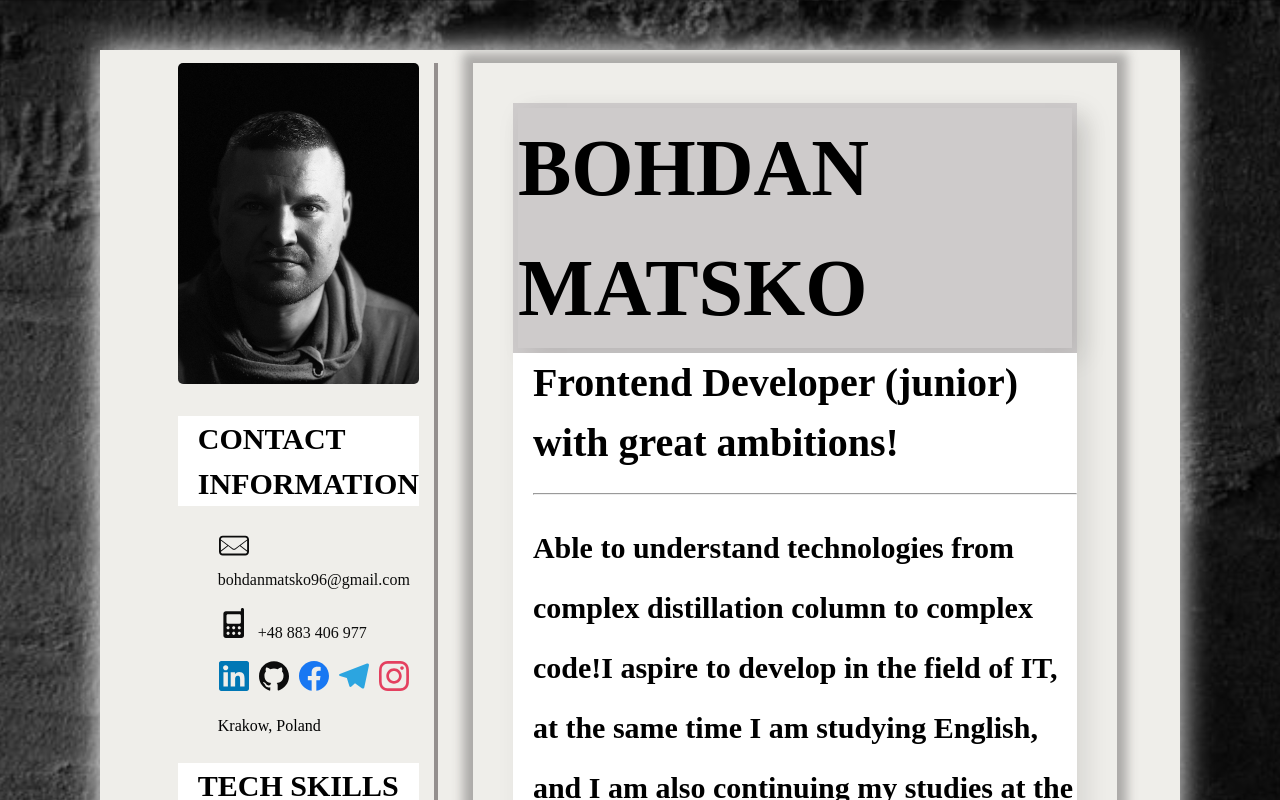
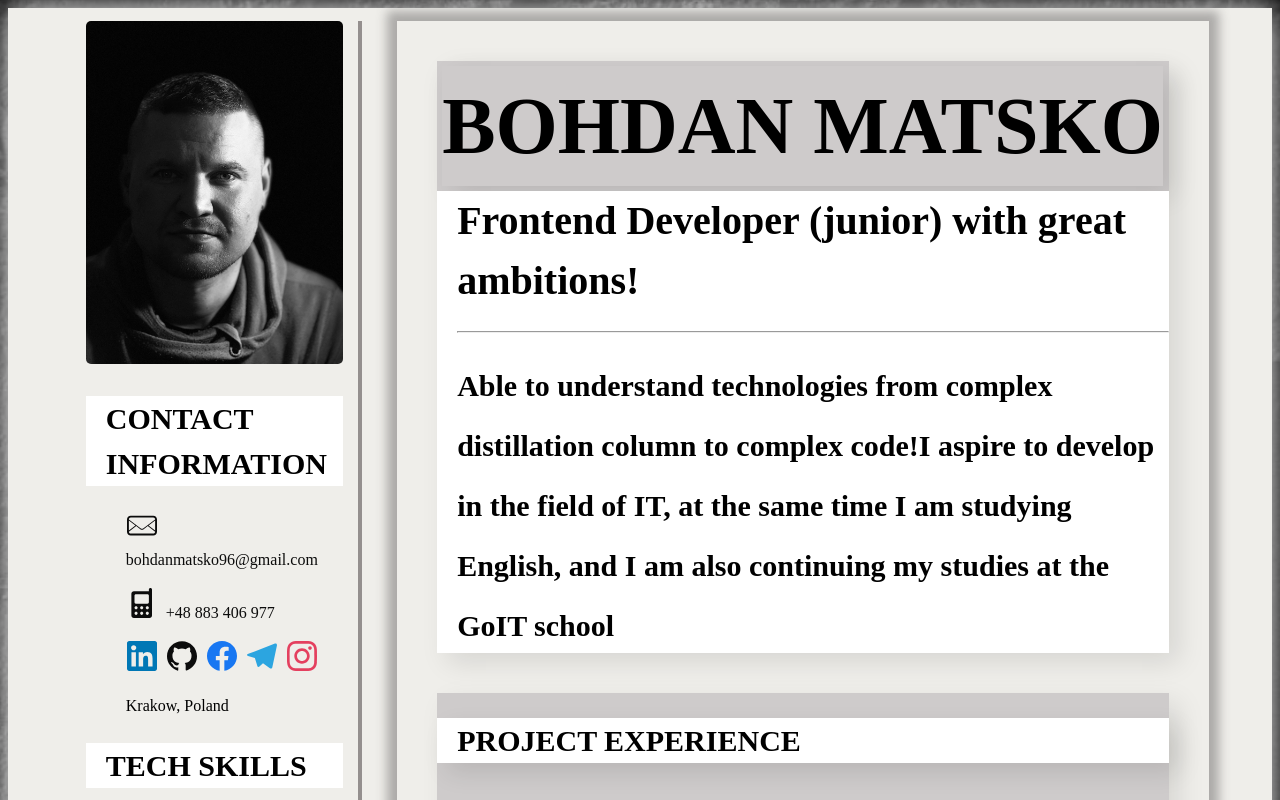
Before and after one commit to Bohdan119/Resume_Bohdan_Matsko, a React (Vite) app: page / in a window 1280 px wide. Shown: the top 800 px of the page. Built offline with nearby package versions, Linux system fonts and the light colour scheme.

Commit message:
Update index.css

```diff
--- a/src/index.css
+++ b/src/index.css
@@ -23,13 +23,11 @@ body {
   display: flex;
   align-items: center;
   padding: 0 50px;
-  margin: 50px 100px 50px 100px;
   font-family: 'Playfair Display', serif;
   box-shadow: 0px 0px 30px #fff;
 }
 
 .container{
-/* border: 1px solid red; */
 display: flex;
 flex-direction: column;
 box-shadow: 10px 10px 25px rgba(0, 0, 0, 0.1);
```
